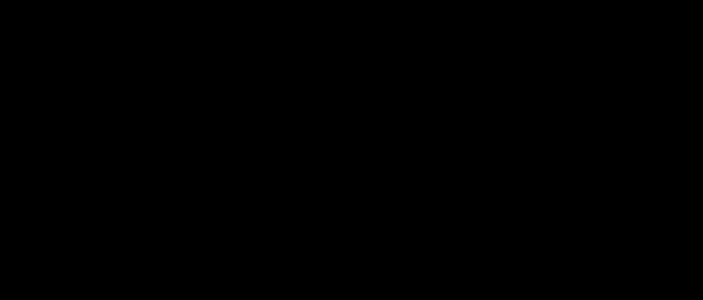
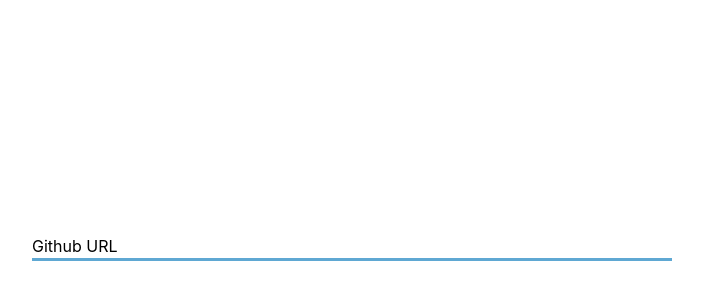
Before and after one commit to ColemanSWE/github-api-project, a React (Create React App) app: page / in a window 1280 px wide. Shown: the part 164-464 px from the top of the page, without its empty margins (288-991 px from the left). Built offline with nearby package versions, Linux system fonts and the light colour scheme.

Commit message:
URLBar is working and pretty

```diff
--- a/package.json
+++ b/package.json
@@ -6,6 +6,7 @@
     "@testing-library/jest-dom": "^5.11.4",
     "@testing-library/react": "^11.1.0",
     "@testing-library/user-event": "^12.1.10",
+    "node-sass": "^4.14.1",
     "react": "^17.0.1",
     "react-dom": "^17.0.1",
     "react-scripts": "4.0.0",
--- a/src/App.css
+++ b/src/App.css
@@ -3,12 +3,11 @@
 }
 
 .App-header {
-  background-color: black;
+  background-color: white;
   min-height: 100vh;
   display: flex;
   flex-direction: column;
   align-items: center;
   justify-content: center;
-  font-size: calc(10px + 2vmin);
-  color: white;
+  color: black;
 }
--- a/src/App.jsx
+++ b/src/App.jsx
@@ -1,9 +1,11 @@
 import './App.css';
+import { URLBar } from './Components/URLBar/URLBar';
 
 function App() {
   return (
     <div className="App">
       <header className="App-header">
+        <URLBar />
       </header>
     </div>
   );
--- a/src/Components/URLBar/URLBar.jsx
+++ b/src/Components/URLBar/URLBar.jsx
@@ -4,10 +4,11 @@ import styles from './styles.module.scss'
 export class URLBar extends Component {
     render() {
         return (
-            <div class={styles.form}>
-                <input type="text" name="Github URL" autoComplete="off">
-
-                </input>
+            <div className={styles.form}>
+                <input type="text" name="Github URL" autoComplete="off" />
+                <label for="name" className={styles.labelName}>
+                    <span className={styles.contentName}>Github URL</span>
+                </label>
             </div>
         )
     }
--- a/src/Components/URLBar/styles.module.scss
+++ b/src/Components/URLBar/styles.module.scss
@@ -0,0 +1,53 @@
+.form {
+  width: 50%;
+  position: relative;
+  height: 50px;
+}
+
+.form input {
+  width: 100%;
+  height: 100%;
+  padding-top: 10px;
+  border: none;
+  color: #595f6e;
+  outline: none;
+}
+
+.form label {
+  position: absolute;
+  bottom: 0px;
+  left: 0%;
+  width: 100%;
+  height: 100%;
+  pointer-events: none;
+}
+
+.form label::after {
+  content: "";
+  position: absolute;
+  left: 0px;
+  bottom: 0px;
+  height: 100%;
+  width: 100%;
+  border-bottom: 3px solid #5fa8d3;
+  transform: translateX(-100%);
+}
+
+.contentName {
+  position: absolute;
+  bottom: 5px;
+  left: 0px;
+  transition: all 0.3s ease;
+}
+
+.form input:focus + .labelName .contentName,
+form input:valid + .labelName .contentName {
+  transform: translateY(-150%);
+  font-size: 14px;
+  color: #5fa8d3;
+}
+
+.form input:focus + .labelName::after,
+.form input:valid + .labelName::after {
+  transform: translateX(0%);
+}
```
Also changed, not shown: 1 other file (tests, documents, lock files or other folders).
